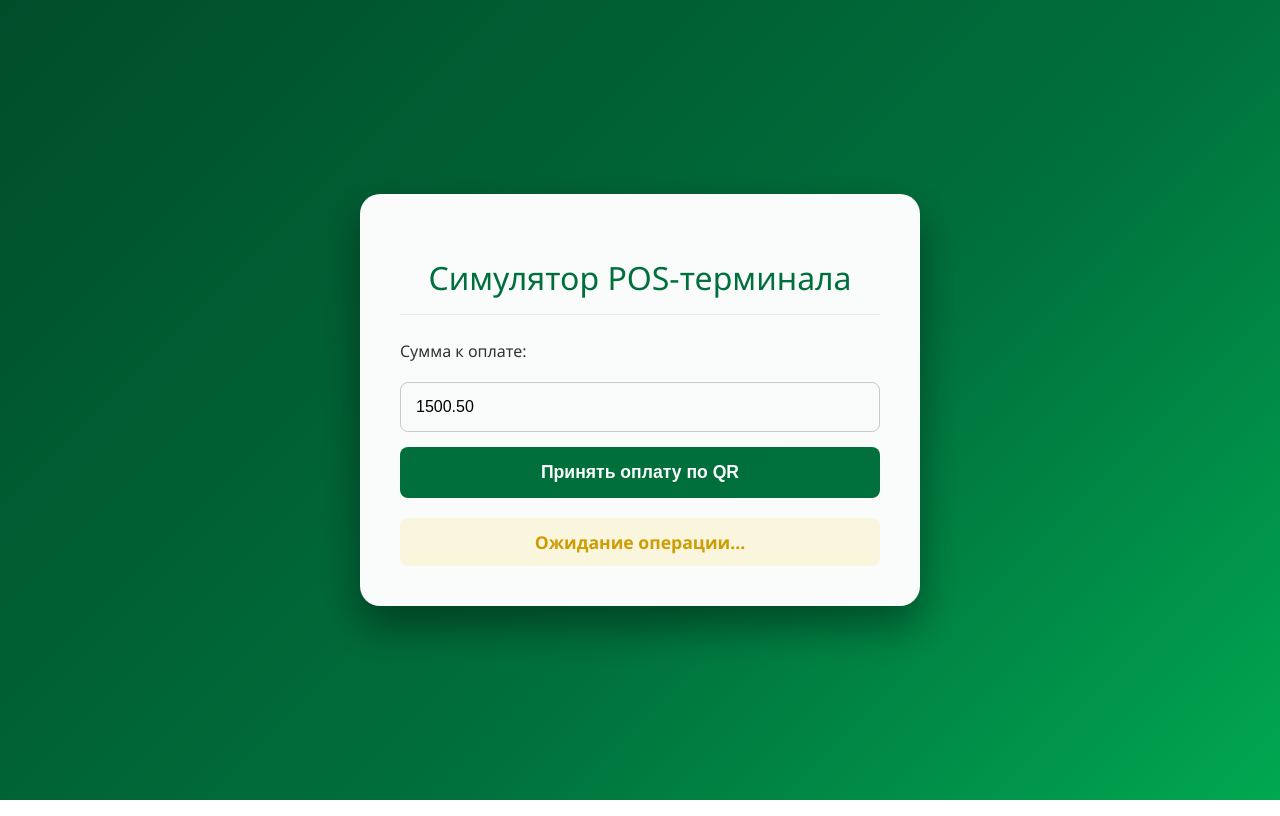
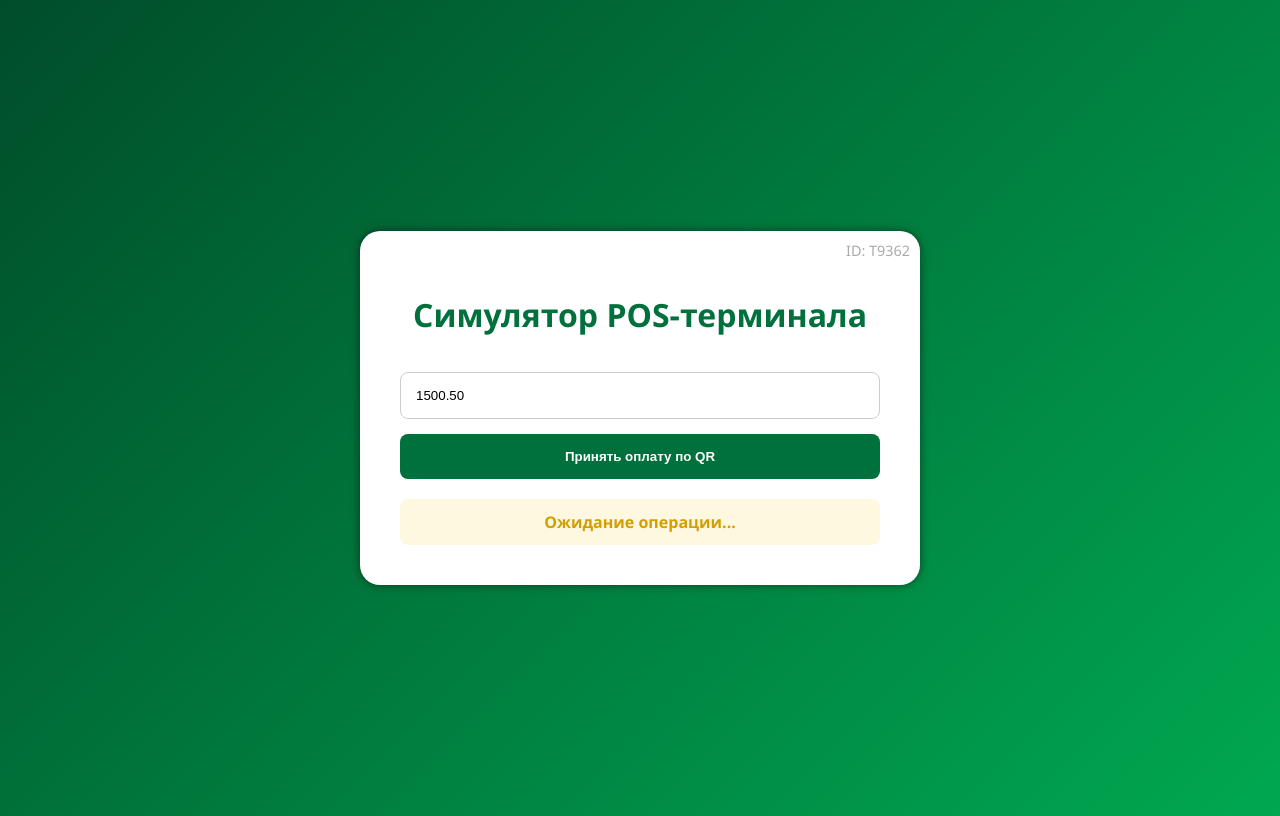
Before and after one commit to matveisem4-dot/cashier-simulator, a website: page public/cashier.html in a window 1280 px wide. Drawn offline with nearby package versions, Linux system fonts and the light colour scheme; no server answers.

Commit message:
Update cashier.html

```diff
--- a/public/cashier.html
+++ b/public/cashier.html
@@ -1,153 +1,76 @@
-<!-- public/cashier.html -->
 <!DOCTYPE html>
 <html lang="ru">
 <head>
     <meta charset="UTF-8">
-    <title>Sberbank Kassa Simulation</title>
+    <title>Sberbank Kassa Simulation (Terminal)</title>
     <style>
-        body {
-            font-family: 'Segoe UI', Roboto, Helvetica, Arial, sans-serif;
-            padding: 0;
-            margin: 0;
-            background: linear-gradient(135deg, #004d2a 0%, #00703C 60%, #00a851 100%);
-            display: flex;
-            justify-content: center;
-            align-items: center;
-            min-height: 100vh;
-            color: #333;
-        }
-        #terminal {
-            border: none;
-            padding: 40px;
-            width: 480px;
-            background-color: white;
-            border-radius: 20px;
-            box-shadow: 0 20px 40px rgba(0,0,0,0.4);
-            text-align: center;
-            opacity: 0.98;
-            transition: transform 0.3s ease-in-out;
-        }
-        #terminal:hover {
-            transform: translateY(-5px);
-        }
-        h1 {
-            color: #00703C;
-            margin-bottom: 25px;
-            border-bottom: 1px solid #eee;
-            padding-bottom: 15px;
-            font-weight: 400;
-        }
-        .status { margin-top: 20px; font-weight: bold; padding: 12px; border-radius: 8px; font-size: 1.1em; transition: background-color 0.3s; }
+        body { font-family: 'Segoe UI', Roboto, sans-serif; background: linear-gradient(135deg, #004d2a 0%, #00a851 100%); display: flex; justify-content: center; align-items: center; min-height: 100vh; }
+        #terminal { padding: 40px; width: 480px; background: white; border-radius: 20px; text-align: center; box-shadow: 0 0 10px rgba(0,0,0,0.5); position: relative; }
+        #terminal-id { position: absolute; top: 10px; right: 10px; font-size: 0.9em; color: #aaa; }
+        h1 { color: #00703C; }
+        .status { margin-top: 20px; padding: 12px; border-radius: 8px; font-weight: bold; }
         .pending { color: #D39E00; background-color: #FFF8E1; }
         .paid { color: #00703C; background-color: #E8F5E9; }
-        input, .btn-group button {
-            padding: 15px;
-            margin-top: 15px;
-            border-radius: 8px;
-            border: 1px solid #ccc;
-            width: 100%;
-            box-sizing: border-box;
-            font-size: 1em;
-        }
-        .btn-group button {
-            background-color: #00703C;
-            color: white;
-            border: none;
-            cursor: pointer;
-            font-size: 1.1em;
-            font-weight: bold;
-            transition: background-color 0.3s, transform 0.1s;
-            margin-bottom: 0px;
-        }
-        .btn-group button:hover { background-color: #005f33; transform: translateY(-2px); }
-
-        #completeButton { background-color: #00703C; display: none; }
-        #completeButton:hover { background-color: #005f33; }
-
-        #qrCodeContainer img {
-            width: 250px;
-            height: 250px;
-            margin-top: 25px;
-            border-radius: 8px;
-            box-shadow: 0 5px 15px rgba(0,0,0,0.3);
-            transition: transform 0.3s ease-in-out;
-        }
-        #qrCodeContainer img:hover { transform: scale(1.05); }
-        #receipt { border-top: 2px dashed #ddd; margin-top: 30px; padding-top: 20px; font-family: monospace; display: none; text-align: left; }
+        input, button { padding: 15px; margin-top: 15px; border-radius: 8px; border: 1px solid #ccc; width: 100%; box-sizing: border-box; }
+        button { background-color: #00703C; color: white; border: none; cursor: pointer; font-weight: bold; }
+        #qrCodeContainer img { width: 250px; height: 250px; margin-top: 25px; }
+        #receipt { display: none; margin-top: 30px; border-top: 2px dashed #ddd; padding-top: 20px; font-family: monospace; }
+        #completeButton { display: none; background: #222; }
     </style>
 </head>
 <body>
     <div id="terminal">
+        <div id="terminal-id">ID: <span id="terminalIdDisplay"></span></div>
         <h1>Симулятор POS-терминала</h1>
-        <label for="amountInput" style="display: block; text-align: left; margin-bottom: 5px;">Сумма к оплате:</label>
-        <input type="number" id="amountInput" value="1500.50" step="0.01"><br>
-
-        <div class="btn-group">
-            <button onclick="startPayment()">Принять оплату по QR</button>
-        </div>
-
+        <input type="number" id="amountInput" value="1500.50" step="0.01">
+        <button onclick="startPayment()">Принять оплату по QR</button>
         <div class="status pending" id="statusMessage">Ожидание операции...</div>
-
         <div id="qrCodeContainer"></div>
-
         <button id="completeButton" onclick="completePurchase()">Завершить покупку</button>
-
-        <div id="receipt">
-            <p style="text-align: center;">--- Чек ---<br>ООО "Симулятор Кассы"<br>Чек №<span id="receiptOrderId"></span><br>ИТОГ: <span id="receiptAmount"></span> ₽</p>
-        </div>
+        <div id="receipt"><p style="text-align: center;">--- Чек ---</p></div>
     </div>
 
-    <!-- Загрузка socket.io из вашего сервера -->
-    <script src="/socket.io/socket.io.js"></script>
     <script>
-        const socket = io();
-        let currentOrderId = null; // Переменная инициализирована корректно
+        // Генерируем случайный ID терминала при загрузке
+        const terminalId = 'T' + Math.floor(Math.random() * 10000);
+        document.getElementById('terminalIdDisplay').innerText = terminalId;
+        let currentOrderId = null;
 
-        function completePurchase() {
-            document.getElementById('receipt').style.display = 'none';
-            document.getElementById('completeButton').style.display = 'none';
-            document.getElementById('statusMessage').innerText = 'Ожидание операции...';
-            document.getElementById('statusMessage').className = 'status pending';
-            document.getElementById('qrCodeContainer').innerHTML = '';
-            currentOrderId = null;
-        }
+        function completePurchase() { location.reload(); }
 
         function startPayment() {
             const amount = document.getElementById('amountInput').value;
             if (!amount) return alert('Введите сумму!');
-
             currentOrderId = 'ORD-' + Date.now();
 
-            document.getElementById('statusMessage').innerText = 'Сканируйте QR-код для оплаты...';
+            document.getElementById('statusMessage').innerText = `Ожидание оплаты (ID: ${terminalId})...`;
             document.getElementById('statusMessage').className = 'status pending';
-            document.getElementById('receipt').style.display = 'none';
-            document.getElementById('completeButton').style.display = 'none';
 
-            // Событие, которое ожидает ваш server.js
-            socket.emit('join_cashier_order', {
-                orderId: currentOrderId,
-                amount: amount.toString()
-            });
+            // Генерируем QR со ссылкой на страницу управления
+            const controlUrl = `${window.location.origin}/control.html?terminal=${terminalId}&order=${currentOrderId}&amount=${amount}`;
+            const qrUrl = `api.qrserver.com{encodeURIComponent(controlUrl)}`;
 
-            // Генерируем QR-код через ваш серверный API
-            const qrUrl = `/api/generate-qr?orderId=${currentOrderId}&amount=${amount}`;
             document.getElementById('qrCodeContainer').innerHTML = `<img src="${qrUrl}" alt="QR Code">`;
         }
 
-        // Слушаем подтверждение оплаты от сервера
-        socket.on('payment_status_update', (data) => {
-            if (data.orderId === currentOrderId && data.status === 'paid') {
-                document.getElementById('statusMessage').innerText = '✅ УСПЕШНО ОПЛАЧЕНО!';
-                document.getElementById('statusMessage').className = 'status paid';
-
-                document.getElementById('receiptOrderId').innerText = data.orderId;
-                document.getElementById('receiptAmount').innerText = data.amount;
-                document.getElementById('receipt').style.display = 'block';
-
-                document.getElementById('qrCodeContainer').innerHTML = '';
-                document.getElementById('completeButton').style.display = 'block';
+        // Слушаем изменения в LocalStorage (сигнал от панели управления)
+        window.addEventListener('storage', (event) => {
+            if (event.key === 'payment_signal' && currentOrderId) {
+                const signal = JSON.parse(event.newValue);
+                if (signal.terminalId === terminalId && signal.orderId === currentOrderId) {
+                    handleSuccess(signal.amount);
+                    localStorage.removeItem('payment_signal'); // Очищаем сигнал
+                }
             }
         });
+
+        function handleSuccess(amount) {
+            document.getElementById('statusMessage').innerText = `✅ УСПЕШНО ОПЛАЧЕНО!`;
+            document.getElementById('statusMessage').className = 'status paid';
+            document.getElementById('qrCodeContainer').innerHTML = '';
+            document.getElementById('completeButton').style.display = 'block';
+            // ... обновление чека ...
+        }
     </script>
 </body>
 </html>
```
